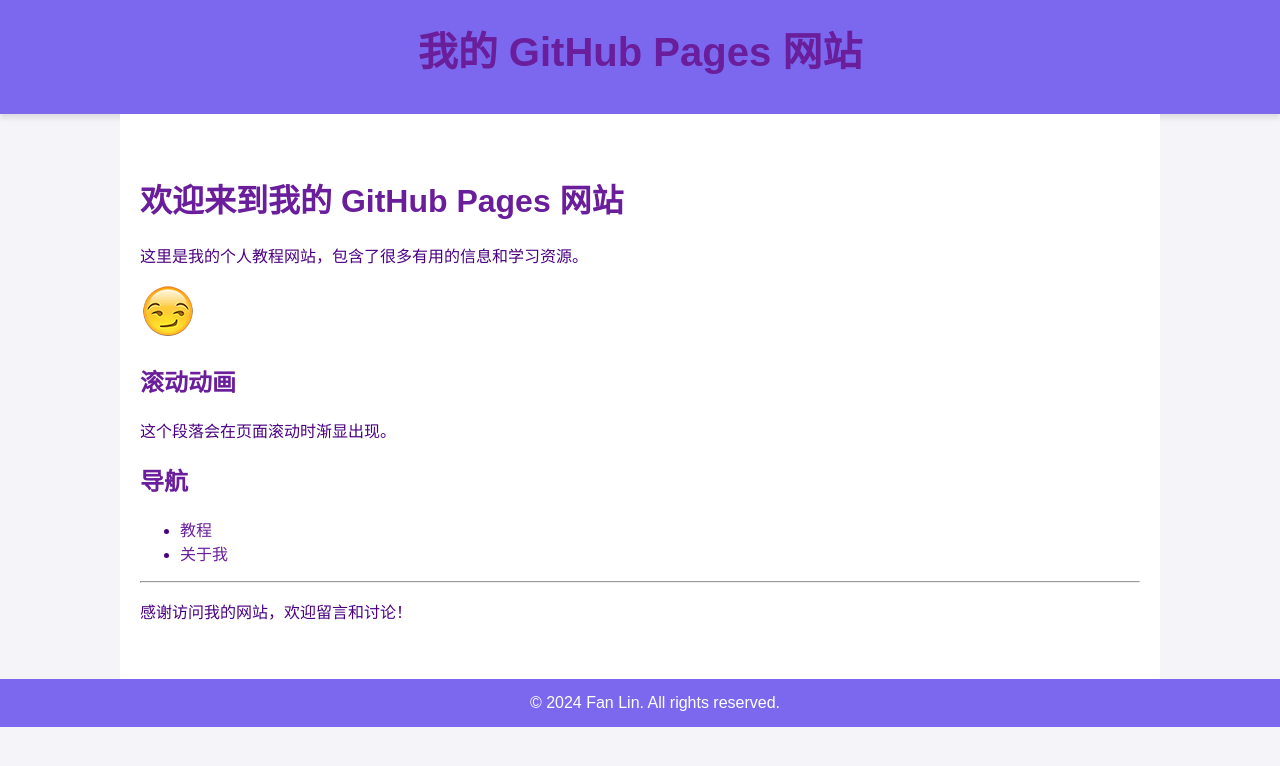
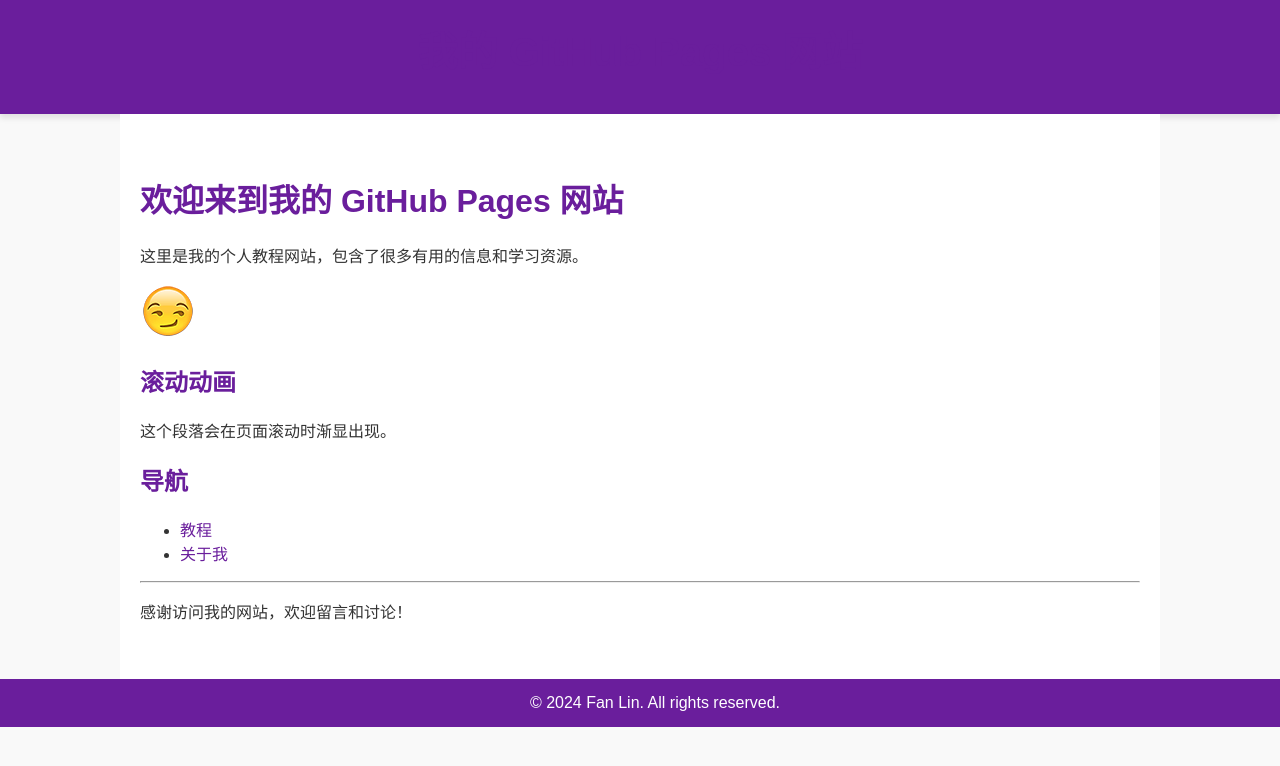
Before and after one commit to Fan-Lin/Fan-Lin.github.io, a Jekyll site: the page built from index.md, in a window 1280 px wide. Shown: the top 766 px of the page. Built offline with Jekyll 4.4.1, drawn with Linux system fonts in a browser that asks for light colours.

Commit message:
add basic fig10

```diff
--- a/assets/css/style.css
+++ b/assets/css/style.css
@@ -1,27 +1,27 @@
 /* 基本字体和背景设置 */
 body {
   font-family: 'Arial', sans-serif;
-  background-color: #f4f4f9; /* 背景颜色为非常浅的灰色，提升对比度 */
-  color: #4B0082; /* 紫色文字，确保对比度足够 */
+  background-color: #f9f9f9; /* 背景颜色为浅灰白色，增加可读性 */
+  color: #333333; /* 设置深灰色文字，确保高对比度，清晰易读 */
   margin: 0;
   padding: 0;
 }
 
 /* 设置链接的样式 */
 a {
-  color: #6A1E9C; /* 紫色链接 */
+  color: #6A1E9C; /* 紫色链接，保持一致性 */
   text-decoration: none;
 }
 
 a:hover {
   text-decoration: underline;
-  color: #9B30FF; /* 鼠标悬停时，颜色变成浅紫色 */
+  color: #9B30FF; /* 鼠标悬停时，链接颜色更浅紫 */
 }
 
 /* 页头样式 */
 header {
-  background-color: #7B68EE; /* 更柔和的紫色背景，避免过于深沉 */
-  color: white;
+  background-color: #6A1E9C; /* 紫色背景 */
+  color: white; /* 白色文字 */
   padding: 20px;
   text-align: center;
   box-shadow: 0 4px 6px rgba(0, 0, 0, 0.1); /* 添加阴影效果 */
@@ -32,24 +32,9 @@
   margin: 0;
 }
 
-header nav ul {
-  list-style: none;
-  padding: 0;
-}
-
-header nav ul li {
-  display: inline;
-  margin-right: 20px;
-}
-
-header nav ul li a {
-  color: white;
-  font-size: 1.1rem;
-}
-
 /* 页面内容 */
 h1, h2, h3 {
-  color: #6A1E9C; /* 标题颜色为柔和紫色 */
+  color: #6A1E9C; /* 使用紫色标题 */
 }
 
 /* 主体区域 */
@@ -57,12 +42,12 @@
   padding: 40px 20px;
   max-width: 1000px;
   margin: 0 auto;
-  background-color: #ffffff; /* 内容区域背景为白色，更加清晰 */
+  background-color: #ffffff; /* 内容区域背景为白色，增加对比度 */
 }
 
 /* 主页链接按钮样式 */
 button {
-  background-color: #6A1E9C; /* 按钮背景色为柔和紫色 */
+  background-color: #6A1E9C; /* 紫色按钮 */
   color: white;
   padding: 10px 20px;
   border: none;
@@ -76,8 +61,8 @@
 
 /* 页脚样式 */
 footer {
-  background-color: #7B68EE; /* 更柔和的紫色背景 */
-  color: white;
+  background-color: #6A1E9C; /* 紫色背景 */
+  color: white; /* 白色文字 */
   text-align: center;
   padding: 15px;
   position: relative;
```
